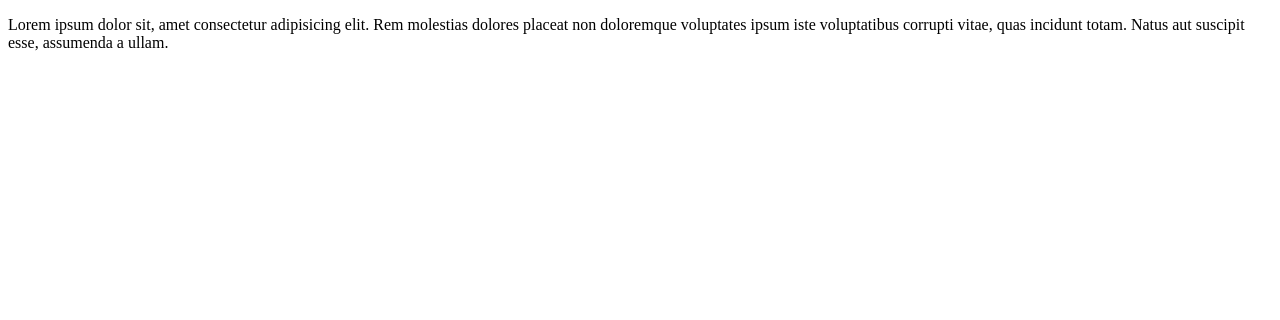
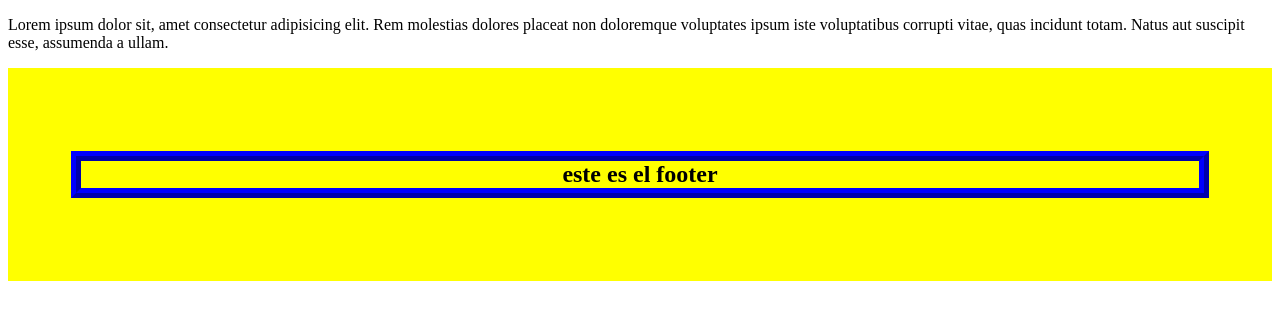
Before and after one commit to amyjubi18/blog, a plain HTML site: page index.html in a window 1280 px wide. Shown: the part 312-632 px from the top of the page. Drawn offline with Linux system fonts and the light colour scheme.

Commit message:
este es mi footer

```diff
--- a/index.css
+++ b/index.css
@@ -25,3 +25,16 @@ h3{
     color: white;
     font-size: 40px;
 }
+section{
+    padding:5%;
+    background-color: yellow;
+}
+h2{
+    color: black;
+    font-weight: bold;
+    text-align: center;
+    font-size: x-large;
+    border: 10px ridge blue;
+
+
+}
--- a/index.html
+++ b/index.html
@@ -17,5 +17,8 @@
     </h1>
     <h3>esta es la nueva actualizacion</h3>
     <p>Lorem ipsum dolor sit, amet consectetur adipisicing elit. Rem molestias dolores placeat non doloremque voluptates ipsum iste voluptatibus corrupti vitae, quas incidunt totam. Natus aut suscipit esse, assumenda a ullam.</p>
+    <section>
+        <h2>este es el footer</h2>
+    </section>
 </body>
 </html>
```
